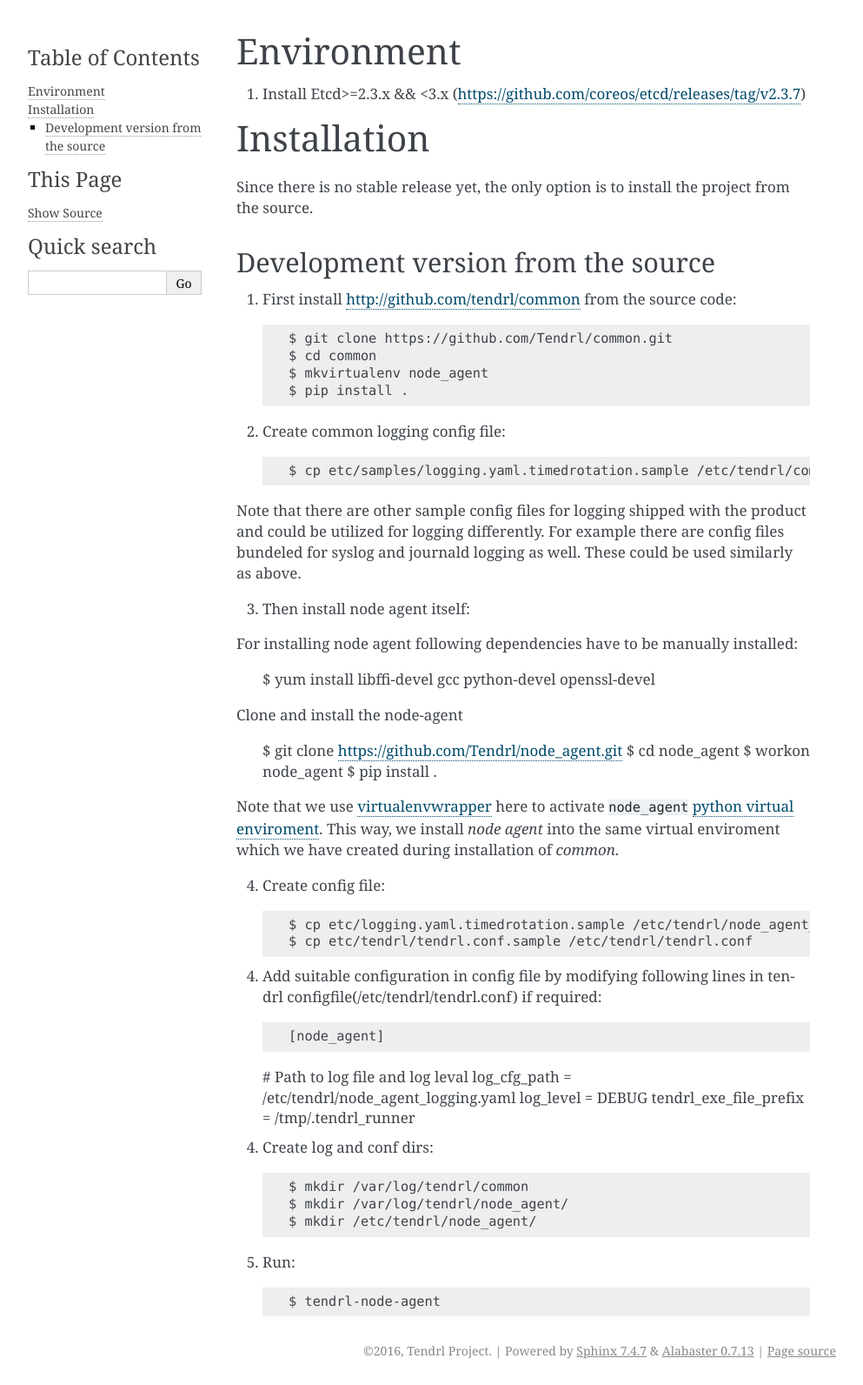
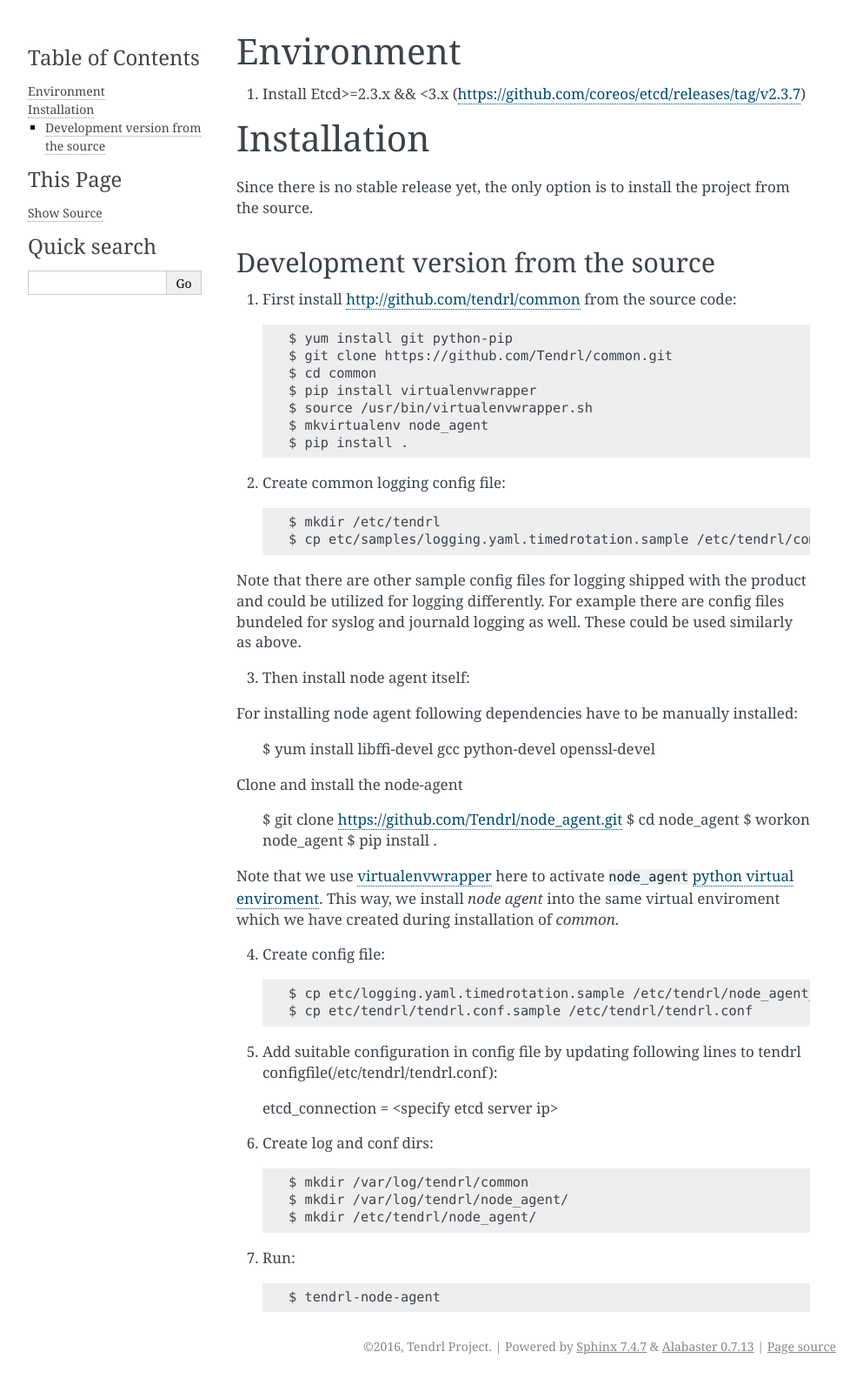
Before and after one commit to Tendrl/node-agent, a Sphinx documentation site: the page built from doc/source/installation.rst, in a window 1280 px wide. Shown: the whole page at 87% size, without its empty margins (148-1141 px from the left). Built offline with Sphinx 7.4.7, drawn with Linux system fonts in a browser that asks for light colours.

Commit message:
fix installation doc issues for node_agent
tendrl-bug-id:Tendrl/node_agent#87
Signed-off-by: Timothy Asir J <tjeyasin@redhat.com>

```diff
--- a/doc/source/installation.rst
+++ b/doc/source/installation.rst
@@ -17,13 +17,17 @@
 
 1. First install http://github.com/tendrl/common from the source code::
 
+    $ yum install git python-pip
     $ git clone https://github.com/Tendrl/common.git
     $ cd common
+    $ pip install virtualenvwrapper
+    $ source /usr/bin/virtualenvwrapper.sh
     $ mkvirtualenv node_agent
     $ pip install .
 
 2. Create common logging config file::
 
+    $ mkdir /etc/tendrl
     $ cp etc/samples/logging.yaml.timedrotation.sample /etc/tendrl/common_logging.yaml
 
 Note that there are other sample config files for logging shipped with the product
@@ -55,21 +59,17 @@
     $ cp etc/logging.yaml.timedrotation.sample /etc/tendrl/node_agent_logging.yaml
     $ cp etc/tendrl/tendrl.conf.sample /etc/tendrl/tendrl.conf
 
-4. Add suitable configuration in config file by modifying following lines in
-   tendrl configfile(/etc/tendrl/tendrl.conf) if required::
+5. Add suitable configuration in config file by updating following lines to
+   tendrl configfile(/etc/tendrl/tendrl.conf)::
 
-   [node_agent]
-   # Path to log file and log leval
-   log_cfg_path = /etc/tendrl/node_agent_logging.yaml
-   log_level = DEBUG
-   tendrl_exe_file_prefix = /tmp/.tendrl_runner
+   etcd_connection = <specify etcd server ip>
 
-4. Create log and conf dirs::
+6. Create log and conf dirs::
 
      $ mkdir /var/log/tendrl/common
      $ mkdir /var/log/tendrl/node_agent/
      $ mkdir /etc/tendrl/node_agent/
 
-5. Run::
+7. Run::
 
     $ tendrl-node-agent
```
